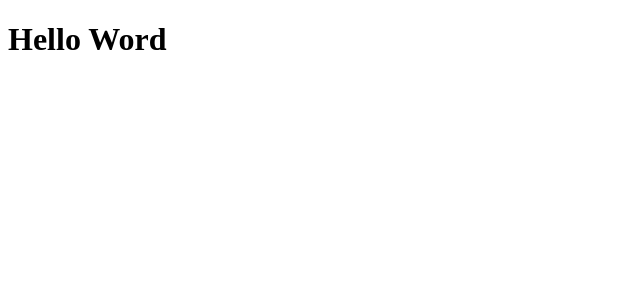
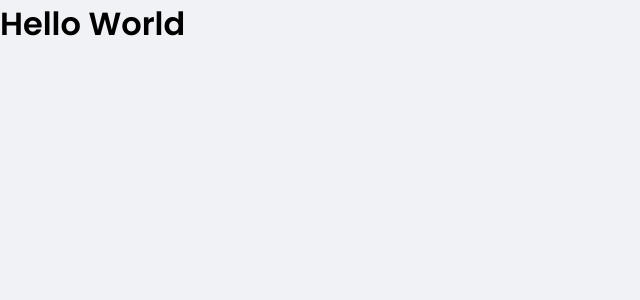
Before and after one commit to ittalolz/02-dtmoney, a React (Create React App) app: page / in a window 1280 px wide. Shown: the top 300 px of the page, without its empty margins (0-640 px from the left). Built offline with nearby package versions, Linux system fonts and the light colour scheme.

Commit message:
feat: global styled

```diff
--- a/package.json
+++ b/package.json
@@ -6,6 +6,7 @@
     "react": "^18.0.0",
     "react-dom": "^18.0.0",
     "react-scripts": "5.0.0",
+    "styled-components": "^5.3.5",
     "web-vitals": "^2.1.0"
   },
   "devDependencies": {
@@ -16,6 +17,7 @@
     "@types/node": "^16.7.13",
     "@types/react": "^17.0.20",
     "@types/react-dom": "^17.0.9",
+    "@types/styled-components": "^5.1.24",
     "typescript": "^4.4.2"
   },
   "scripts": {
--- a/public/index.html
+++ b/public/index.html
@@ -1,10 +1,17 @@
 <!DOCTYPE html>
 <html lang="en">
   <head>
+    <link rel="preconnect" href="https://fonts.googleapis.com">
+    <link rel="preconnect" href="https://fonts.gstatic.com" crossorigin>
+
     <meta charset="utf-8" />
     <meta name="viewport" content="width=device-width, initial-scale=1" />
 
+    <link rel="shortcut icon" href="favicon.png" type="image/png">
+
     <title>dtmoney</title>
+
+    <link href="https://fonts.googleapis.com/css2?family=Poppins:wght@400;600&display=swap" rel="stylesheet">
   </head>
   <body>
     <noscript>You need to enable JavaScript to run this app.</noscript>
--- a/src/App.tsx
+++ b/src/App.tsx
@@ -1,7 +1,10 @@
+import { GlobalStyle } from "./styles/global";
+
 export function App() {
   return (
     <div className="App">
-      <h1>Hello Word</h1>
+      <h1>Hello World</h1>
+      <GlobalStyle />
     </div>
   );
 }
--- /dev/null
+++ b/src/styles/global.ts
@@ -0,0 +1,56 @@
+import { createGlobalStyle } from "styled-components";
+
+export const GlobalStyle = createGlobalStyle`
+  :root {
+    --background: #f0f2f5;
+    --shape: #FFFFFF;
+
+    --red: #e52e4d;
+    --blue: #5429cc;
+
+    --blue-light: #6933ff;
+
+    --text-title: #363f5f;
+    --text-body: #969cb3;
+  }
+
+  * {
+    margin: 0;
+    padding: 0;
+    box-sizing: border-box;
+  }
+
+  html {
+    @media (max-width: 1080px) {
+      font-size: 93.75%;
+    }
+
+    @media (max-width: 720px) {
+      font-size: 87.5%;
+    }
+  }
+
+  body {
+    background: var(--background);
+    -webkit-font-smoothing: antialiased;
+  }
+
+  body, input, textarea, button {
+    font-family: 'Poppins', sans-serif;
+    font-weight: 400;
+  }
+
+  h1, h2, h3, h4, h5, h6, strong {
+    font-weight: 600;
+  }
+
+  button {
+    cursor: pointer;
+  }
+
+  [disabled] {
+    opacity: 0.6;
+    cursor: not-allowed;
+  }
+
+`
```
Also changed, not shown: 1 other file (tests, documents, lock files or other folders).
